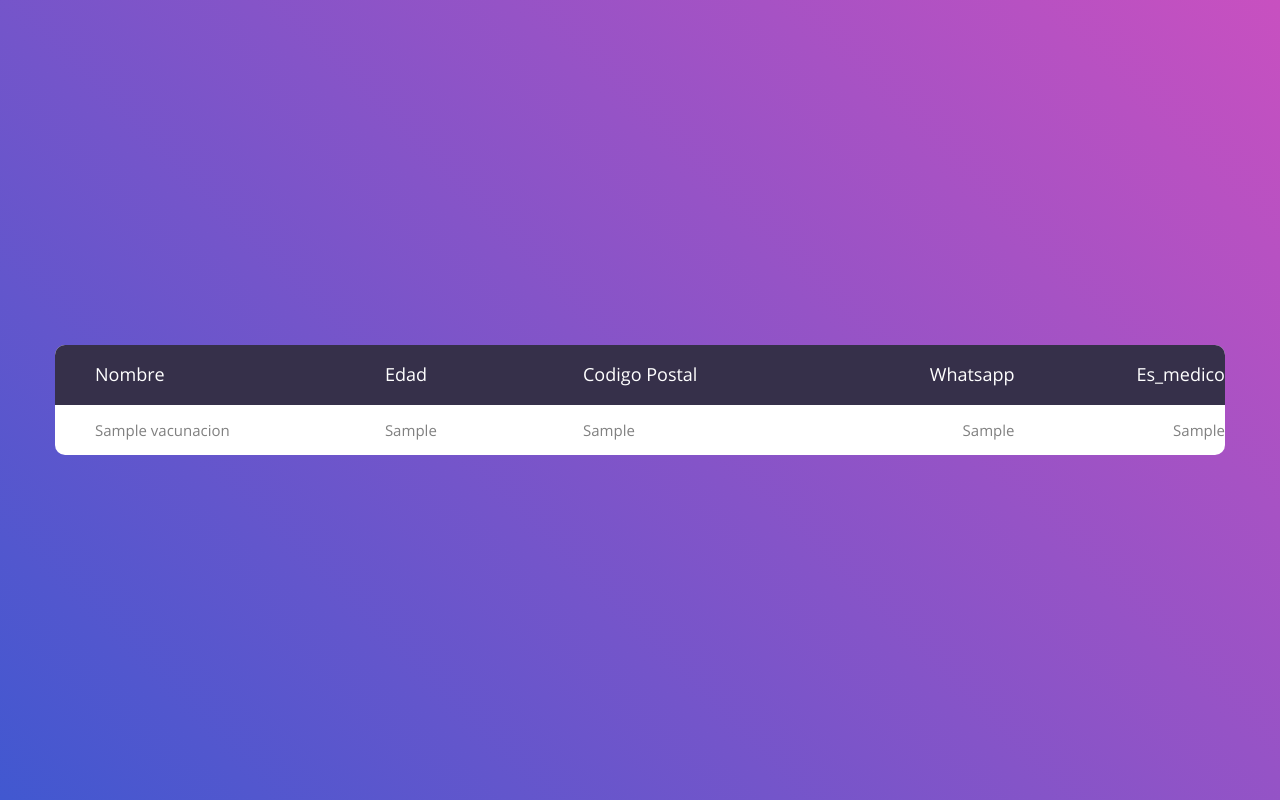
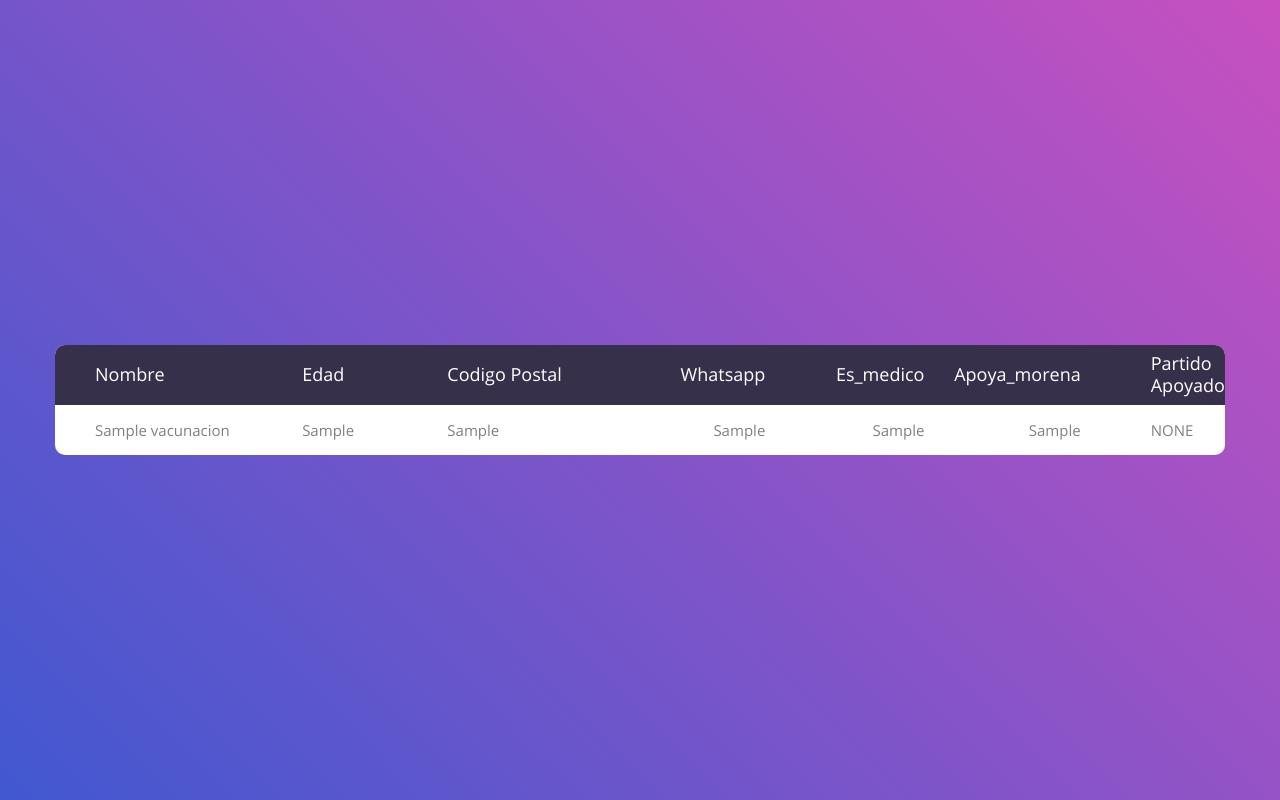
Before and after one commit to adrianiux38/chatbotVacunacion-, a Django app: page / in a window 1280 px wide. Run offline with Django 3.2, Linux system fonts and the light colour scheme; tables that the repository leaves empty hold one stand-in row (values such as "Sample post"); some libraries are stand-ins or nearby versions.

Commit message:
ajustes nuevos

```diff
--- a/Home/models.py
+++ b/Home/models.py
@@ -10,6 +10,8 @@ class RegistrosVacunacion(models.Model):
     edad = models.CharField(max_length=10, blank=True, null=True)
     delegacion = models.TextField(blank=True, null=True)
     pertenece_medico = models.CharField(max_length=2, blank=True, null=True)
+    partido_apoyado = models.CharField(max_length=2, blank=True, null=True)
+    apoya_morena = models.CharField(max_length=2, blank=True, null=True)
 
     class Meta:
         managed = False
--- a/Home/templates/home/home.html
+++ b/Home/templates/home/home.html
@@ -38,6 +38,8 @@
 								<th class="column3">Codigo Postal</th>
 								<th class="column4">Whatsapp</th>
 								<th class="column5">Es_medico</th>
+								<th class="column6">Apoya_morena</th>
+								<th class="column7">Partido Apoyado</th>
 							</tr>
 						</thead>
 						{% for registros in registro %}
@@ -48,6 +50,23 @@
 									<td class="column3">{{registros.cp}}</td>
 									<td class="column4">{{registros.sender}}</td>
 									<td class="column5">{{registros.pertenece_medico}}</td>
+									<td class="column6">{{registros.apoya_morena}}</td>
+									{%if registros.partido_apoyado%}
+										{%if registros.partido_apoyado == '1'%}
+											<td class="column7">PRI</td>
+										{%elif registros.partido_apoyado == '2'%}
+											<td class="column7">VERDE</td>
+										{%elif registros.partido_apoyado == '3'%}
+											<td class="column7">PAN</td>
+										{%elif registros.partido_apoyado == '4'%}
+											<td class="column7">PRD</td>
+										{%elif registros.partido_apoyado == '5'%}
+											<td class="column7">PT</td>
+										{%else%}
+											<td class="column7">NONE</td>
+										{%endif%}
+
+									{%endif%}
 								</tr>
 						</tbody>
 						{% endfor %}
```
Also changed, not shown: Home/views.py (line endings or trailing spaces).
